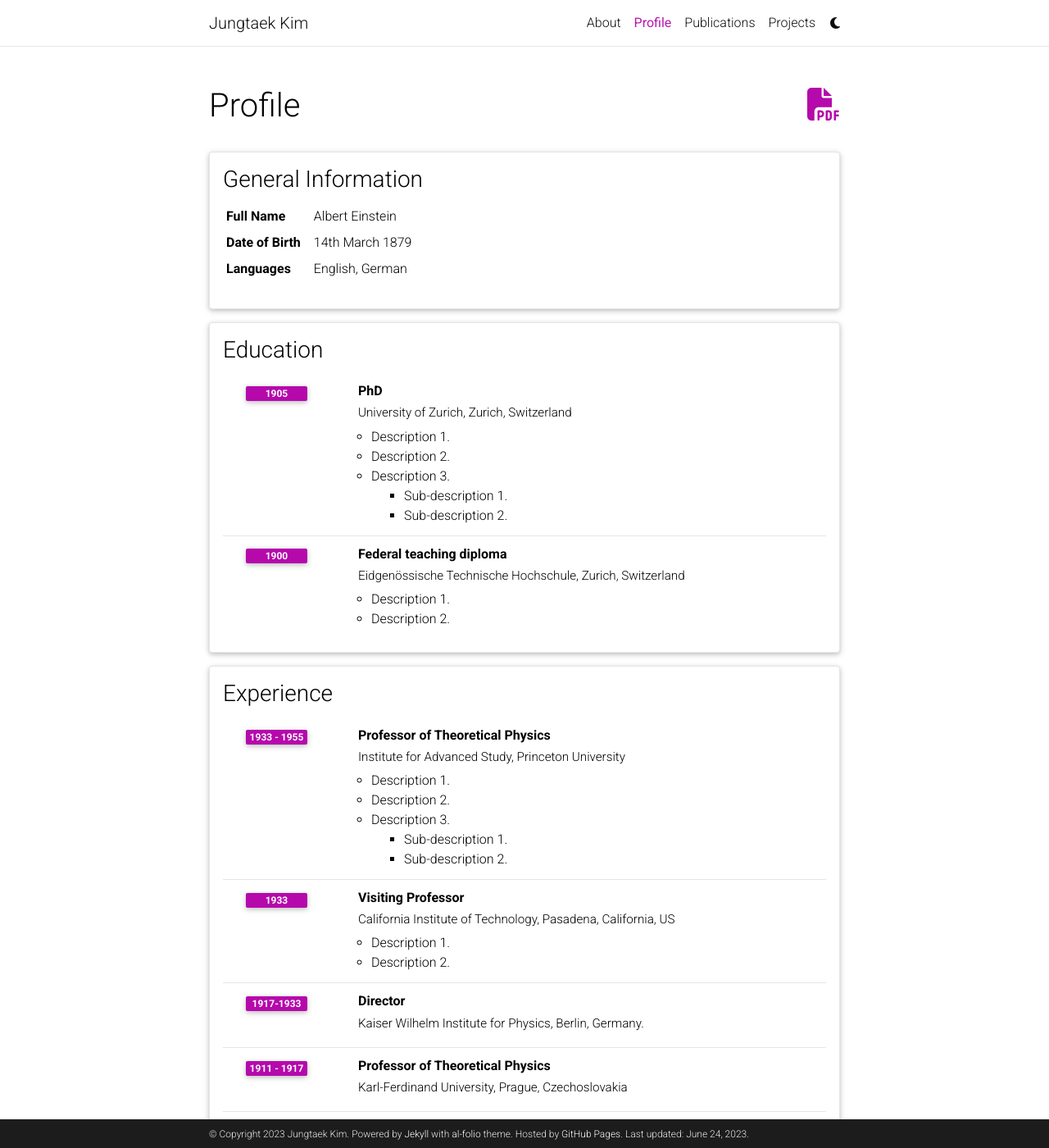
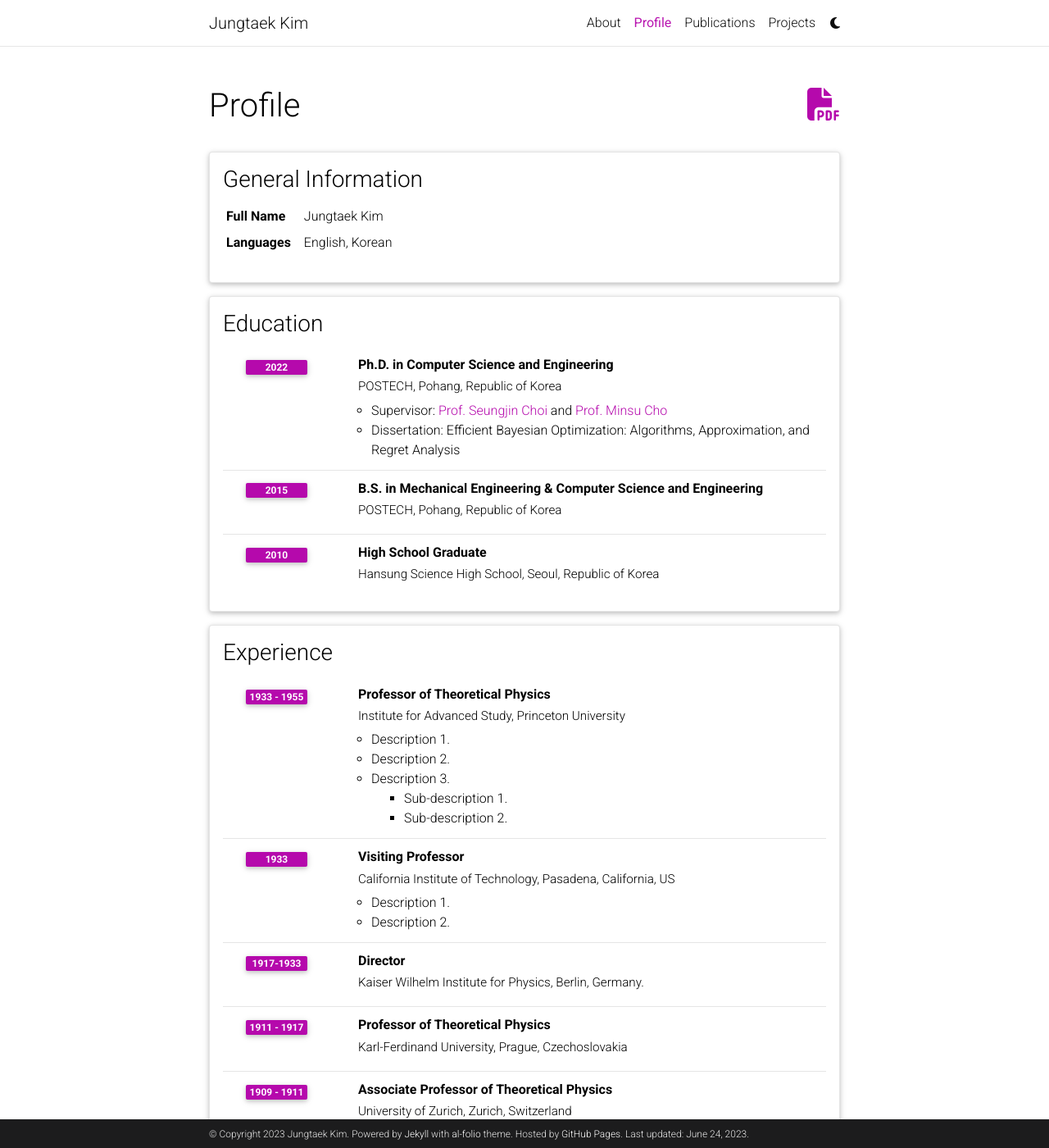
Before and after one commit to jungtaekkim/jungtaekkim.github.io, a Jekyll site: the page built from _pages/cv.md, in a window 1280 px wide and 1400 px high. Shown: the whole window at 82% size. Built offline with Jekyll 4.4.1, drawn with Linux system fonts in a browser that asks for light colours; comment, search, counter and statistics services are not loaded; a style sheet for code colours, icons or effects is not loaded; some of the changed text lies outside the part shown.

Commit message:
Update pages

```diff
--- a/_data/cv.yml
+++ b/_data/cv.yml
@@ -2,31 +2,27 @@
   type: map
   contents:
     - name: Full Name
-      value: Albert Einstein
-    - name: Date of Birth
-      value: 14th March 1879
+      value: Jungtaek Kim
     - name: Languages
-      value: English, German
+      value: English, Korean
 
 - title: Education
   type: time_table
   contents:
-    - title: PhD
-      institution: University of Zurich, Zurich, Switzerland
-      year: 1905
+    - title: Ph.D. in Computer Science and Engineering
+      institution: POSTECH, Pohang, Republic of Korea
+      year: 2022
       description:
-        - Description 1.
-        - Description 2.
-        - title: Description 3.
-          contents:
-            - Sub-description 1.
-            - Sub-description 2.
-    - title: Federal teaching diploma
-      institution: Eidgenössische Technische Hochschule, Zurich, Switzerland
-      year: 1900
+        - "Supervisor: <a href='http://mlg.postech.ac.kr/~seungjin/' target='_blank'>Prof. Seungjin Choi</a> and <a href='http://mlg.postech.ac.kr/~seungjin/' target='_blank'>Prof. Minsu Cho</a>"
+        - "Dissertation: Efficient Bayesian Optimization: Algorithms, Approximation, and Regret Analysis"
+    - title: B.S. in Mechanical Engineering & Computer Science and Engineering
+      institution: POSTECH, Pohang, Republic of Korea
+      year: 2015
       description:
-        - Description 1.
-        - Description 2.
+    - title: High School Graduate
+      institution: Hansung Science High School, Seoul, Republic of Korea
+      year: 2010
+      description:
 
 - title: Experience
   type: time_table
@@ -61,13 +57,6 @@
       institution: University of Zurich, Zurich, Switzerland
       year: 1909 - 1911
 
-- title: Open Source Projects
-  type: time_table
-  contents:
-    - title: <a href="https://github.com/alshedivat/al-folio">al-folio</a>
-      year: 2015-now
-      description: A beautiful, simple, clean, and responsive Jekyll theme for academics.
-
 - title: Honors and Awards
   type: time_table
   contents:
@@ -78,20 +67,3 @@
     - year: 2029
       items:
         - Max Planck Medal
-
-- title: Academic Interests
-  type: nested_list
-  contents:
-    - title: Topic 1.
-      items:
-        - Description 1.
-        - Description 2.
-    - title: Topic 2.
-      items:
-        - Description 1.
-        - Description 2.
-
-- title: Other Interests
-  type: list
-  contents:
-    - <u>Hobbies:</u> Hobby 1, Hobby 2, etc.
```
Also changed, not shown: docker-compose.yml (deleted, +0 -13 lines), docker-local.yml (deleted, +0 -14 lines).
